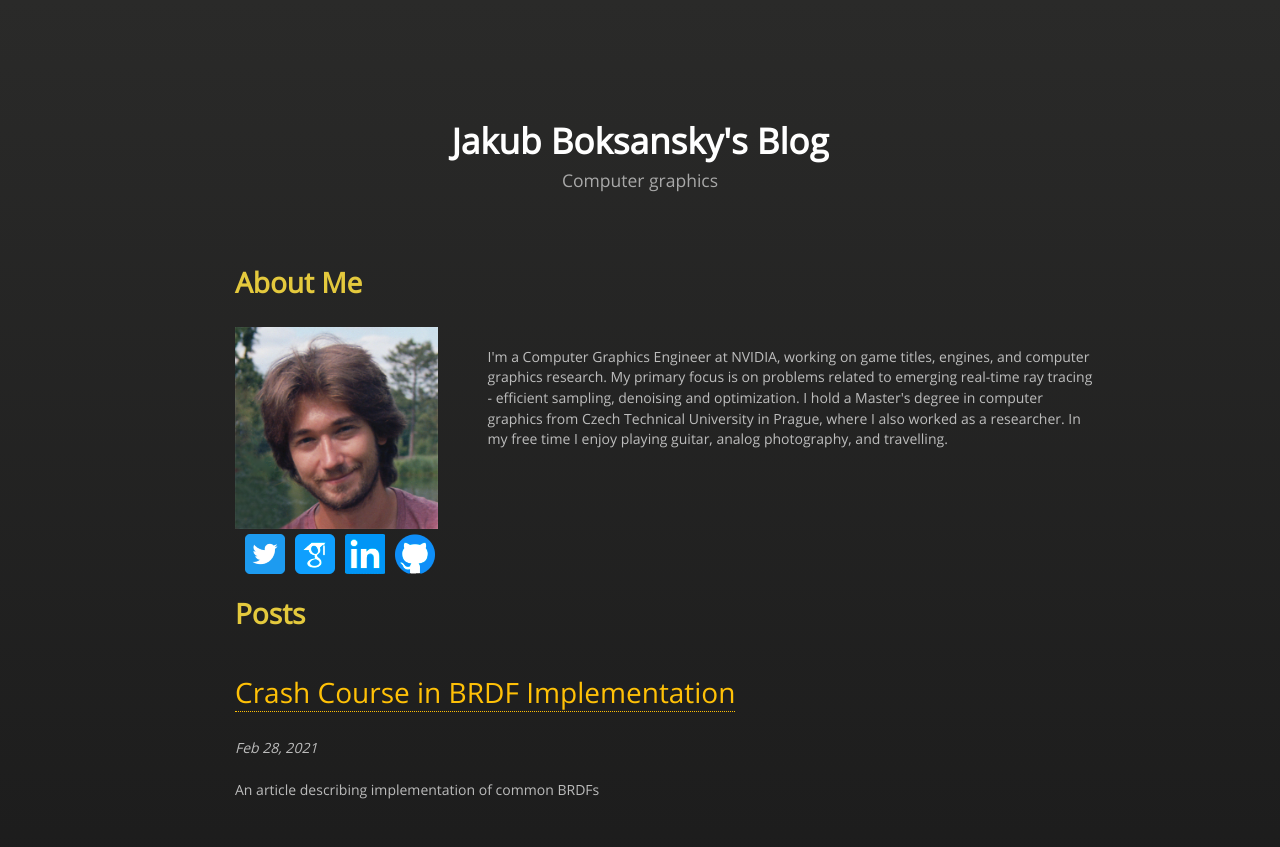
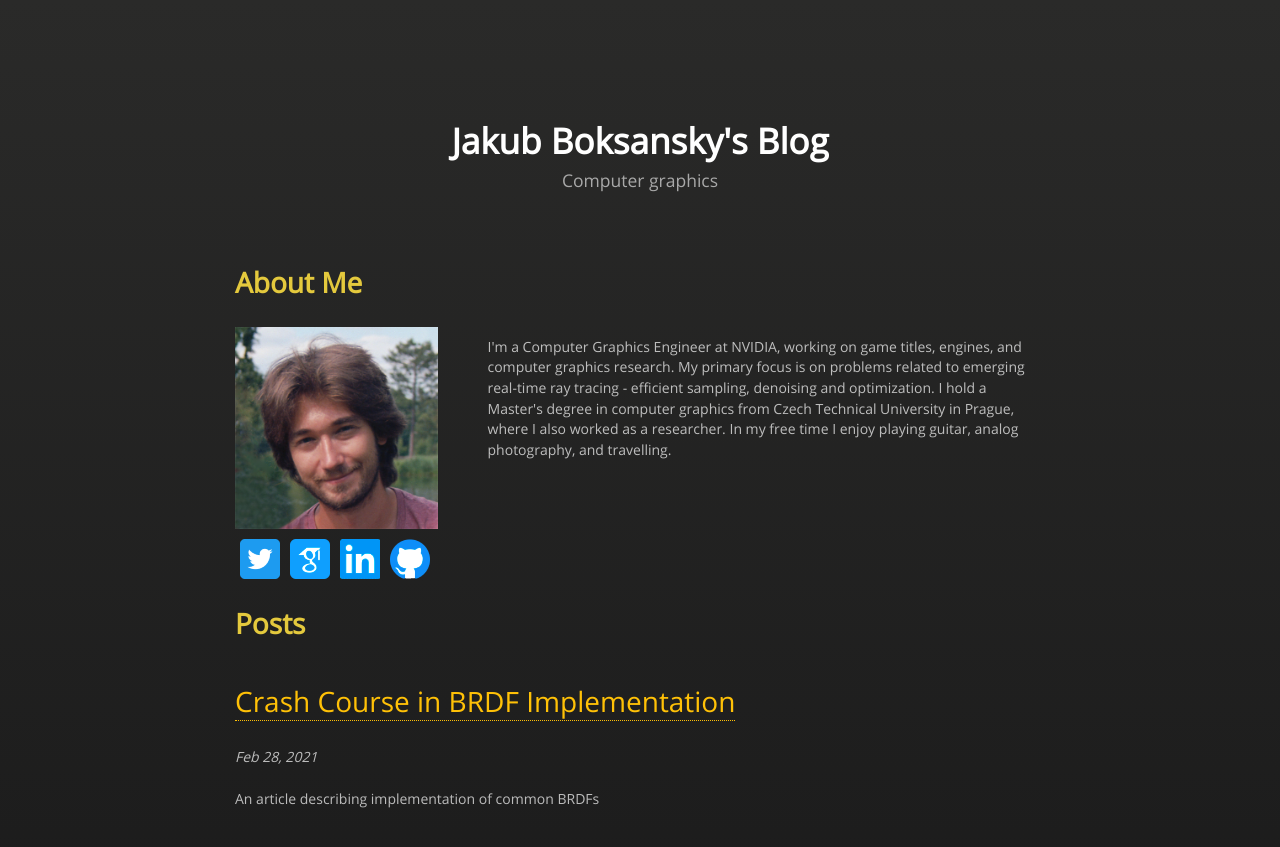
Before and after one commit to jboksansky/boksajak.github.io, a Jekyll site: the page built from index.html, in a window 1280 px wide. Shown: the top 847 px of the page. Built offline with Jekyll 4.4.1, drawn with Linux system fonts in a browser that asks for light colours; nearby versions of some CDN libraries.

Commit message:
style fix

```diff
--- a/index.html
+++ b/index.html
@@ -5,9 +5,21 @@
 
 <h2>About Me</h2>
 
-<div style="display: inline;">
-	<img src="../images/me.jpg" style="float:left; max-width: 25%;">
-    <div style="float: left; width: 100%; margin: 5px;">
+<div>
+  <div style="float: left; width: 25%;">
+    <img src="../images/me.jpg" style="float:left;">
+  </div>
+  <div style="float: left; width: 75%; padding-left: 50px; padding-top: 10px;">
+    I'm a Computer Graphics Engineer at NVIDIA, working on game titles, engines, and computer graphics research.
+    My primary focus is on problems related to emerging real-time ray tracing - efficient sampling, denoising and optimization.
+    I hold a Master's degree in computer graphics from Czech Technical University in Prague, where I also worked as a researcher.
+    In my free time I enjoy playing guitar, analog photography, and travelling.
+  </div>
+</div>
+
+<div style="content: ''; display: table; clear: both;">
+
+  <div style="margin-top: 10px;">
   	<a href="https://twitter.com/boksajak">
   		<img src="../images/tweet.png" style="float:left; margin: 5px;">
   	</a>
@@ -24,18 +36,8 @@
   		<img src="../images/github.png" style="float:left; margin: 5px;">
   	</a>
   </div>
-</div>
-
-<div style="display: inline; top: 20px; left: 50px; position: relative;">
-
-I'm a Computer Graphics Engineer at NVIDIA, working on game titles, engines, and computer graphics research.
-My primary focus is on problems related to emerging real-time ray tracing - efficient sampling, denoising and optimization.
-I hold a Master's degree in computer graphics from Czech Technical University in Prague, where I also worked as a researcher.
-In my free time I enjoy playing guitar, analog photography, and travelling.
 
 </div>
-
-
 
 <h2>Posts</h2>
 {% for page in site.posts %}
```
Lines whose indentation alone changed are shown as unchanged.
